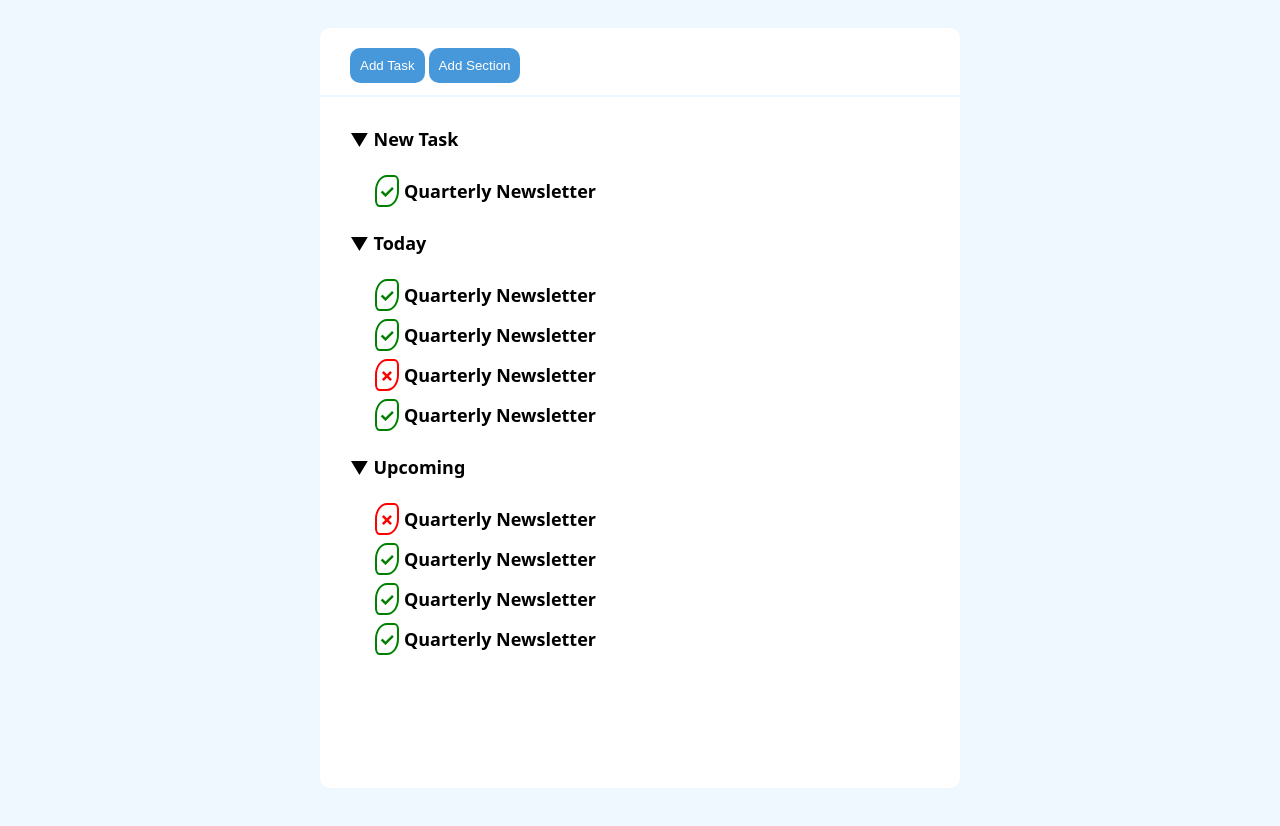
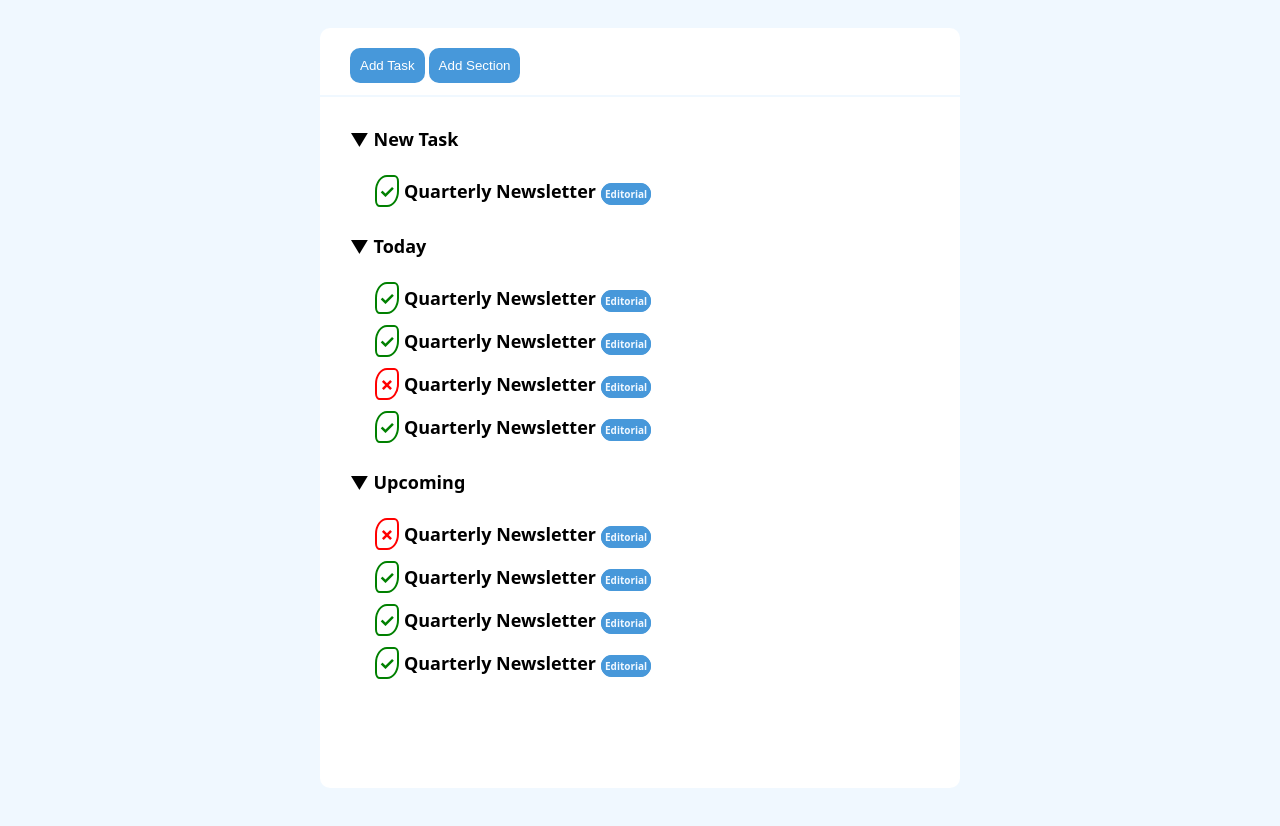
Before and after one commit to LupoArticoblu/html-css-toboolist, a plain HTML site: page index.html in a window 1280 px wide. Shown: the part 122-948 px from the top of the page. Drawn offline with Linux system fonts and the light colour scheme.

Commit message:
[add] css regole after

```diff
--- a/style.css
+++ b/style.css
@@ -80,6 +80,17 @@ li::before{
   border-radius: 50% 20%;
   margin: 5px;
   padding: 2px;
+}
+
+li::after{
+  content: 'Editorial';
+  margin-left: 5px;
+  padding: 2px;
+  font-size: 10px;
+  border: 2px solid rgb(71, 152, 218);
+  background-color: rgb(71, 152, 218);
+  color: aliceblue;
+  border-radius: 20px;
 
 }
 
```
